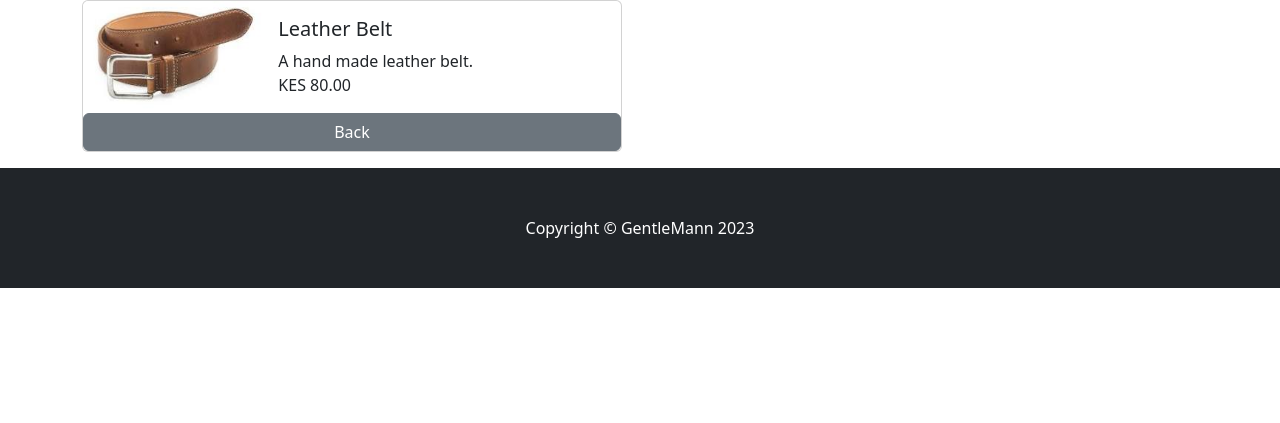
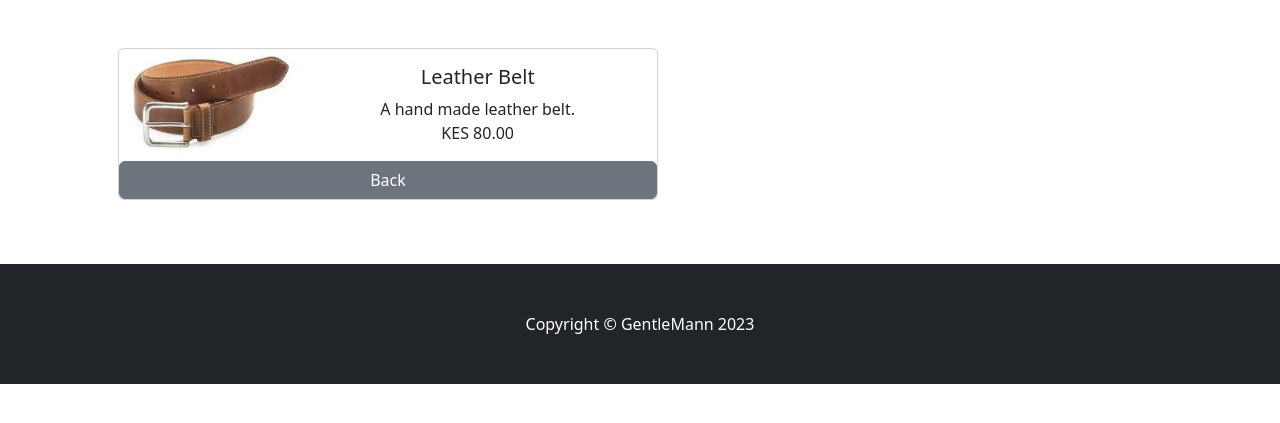
Before and after one commit to geoffreykithuku/django-ecommerce, a Django app: page /product/1 in a window 1280 px wide. Shown: the part 56-479 px from the top of the page. Run offline with Django 5.2, Linux system fonts and the light colour scheme; data comes from the database, SQL or seed files in the repository; some libraries are stand-ins or nearby versions.

Commit message:
design prfix product page

```diff
--- a/store/templates/product.html
+++ b/store/templates/product.html
@@ -1,9 +1,9 @@
 {% extends 'base.html' %} {% block content %}
 
-<div class="container">
+<div class="container p-5 ">
   <div class="card mb-3" style="max-width: 540px">
     <div class="row g-0">
-      <div class="col-md-4 h-100">
+      <div class="col-md-4">
         <img
           src="{{product.image.url}}"
           class="img-fluid rounded-start"
@@ -11,7 +11,8 @@
         />
       </div>
       <div class="col-md-8">
-        <div class="card-body">
+       <center>
+         <div class="card-body">
           <h5 class="card-title">{{product.name}}</h5>
           <p class="card-text">{{product.description}}</p>
           {% if product.on_offer %}
@@ -38,6 +39,7 @@
 
           <a href="{% url 'home' %}" class="btn btn-secondary">Back</a>
         </div>
+       </center>
       </div>
     </div>
   </div>
```
